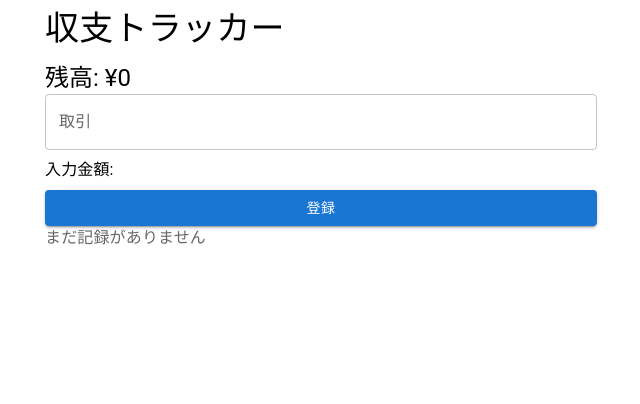
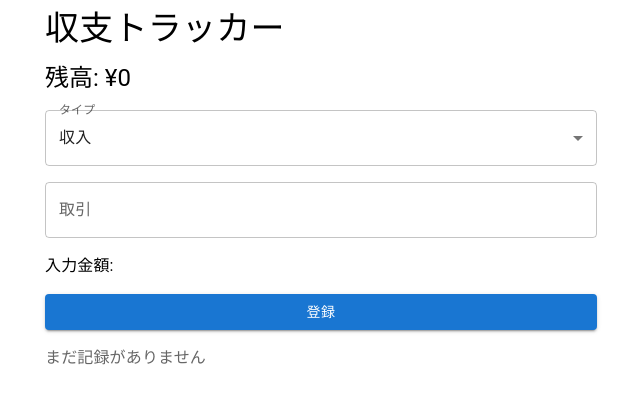
Before and after one commit to Reises/TransactionForm, a React (Vite) app: page / in a window 1280 px wide. Shown: the top 404 px of the page, without its empty margins (319-959 px from the left). Built offline with nearby package versions, Linux system fonts and the light colour scheme.

Commit message:
収入/支出の項目の追加

```diff
--- a/src/App.jsx
+++ b/src/App.jsx
@@ -1,21 +1,23 @@
 import { useState } from "react";
-import { Container, Typography, Box } from "@mui/material";
+import { Container, Typography, Box, Stack } from "@mui/material";
 import TransactionForm from './components/TransactionForm.jsx'
 import TransactionList from "./components/TransactionList.jsx";
 
 function App() {
   const [transactions, setTransactions] = useState([]);
   const [amount, setAmount] = useState('');
+  const [type, setType] = useState('income'); //  収支管理
   const [totalAmount, setTotalAmount] = useState(0);
   const [errorMessage, setErrorMessage] = useState(''); // エラーメッセージ用のstate
 
-  const handleAddTransaction = (parseAmount) => {
+  const handleAddTransaction = ({amount, type}) => {
+    const adjustedAmount = type === "expense" ? -amount : amount
     //  登録処理
     setTransactions([
       ...transactions,
-      {id: Date.now(), amount: parseAmount, date: new Date().toLocaleDateString()}
+      {id: Date.now(), amount: adjustedAmount, date: new Date().toLocaleDateString(), type}
     ]);
-      setTotalAmount(prevAmount => prevAmount + parseAmount)
+      setTotalAmount(prevAmount => prevAmount + adjustedAmount)
   }
 
   //  削除処理
@@ -29,11 +31,11 @@ function App() {
       <Typography variant="h4" gutterBottom>
         収支トラッカー
       </Typography>
-      <Box>
-        <Typography variant="h5">残高: ¥{totalAmount}</Typography>
-      </Box>
-      <TransactionForm onAdd={handleAddTransaction} amount={amount} setAmount={setAmount} errorMessage={errorMessage} setErrorMessage={setErrorMessage} />
+      <Stack spacing={2}>
+      <Box><Typography variant="h5">残高: ¥{totalAmount}</Typography></Box>
+      <TransactionForm onAdd={handleAddTransaction} amount={amount} setAmount={setAmount} errorMessage={errorMessage} setErrorMessage={setErrorMessage} type={type} setType={setType} />
       <TransactionList items={transactions} onRemove={handleRemoveTransaction} />
+      </Stack>
     </Container>
   );
 }
--- a/src/components/TransactionForm.jsx
+++ b/src/components/TransactionForm.jsx
@@ -1,6 +1,6 @@
-import { Button, TextField, Typography, Stack, Alert } from "@mui/material";
+import { Button, TextField, Typography, Stack, Alert, Select, InputLabel, FormControl, MenuItem } from "@mui/material";
 
-export default function TransactionForm({onAdd, amount, setAmount, errorMessage, setErrorMessage}) {  //  親から子に渡されたpropsはオブジェクトなので分割代入でかくとそのまま使えるprops.onAddと書かなくていい
+export default function TransactionForm({onAdd, amount, setAmount, errorMessage, setErrorMessage, type, setType}) {  //  親から子に渡されたpropsはオブジェクトなので分割代入でかくとそのまま使えるprops.onAddと書かなくていい
     //  登録処理
     const handleRegister = () => {
         const parsedAmount = parseFloat(amount);
@@ -8,17 +8,26 @@ export default function TransactionForm({onAdd, amount, setAmount, errorMessage,
             setErrorMessage('学習時間が入力されていません。')
             return;
         }
-        onAdd(parsedAmount); // 親で定義した関数を呼び出すので親に渡すことができる
+        onAdd({ amount: parsedAmount, type}); // 親で定義した関数を呼び出すので親に渡すことができる
         setAmount("");
+        setType("income");  //  初期化
         setErrorMessage('');
     };
     return (
         <>
-            <Stack spacing={1}>
+            <Stack spacing={2}>
+                {/* タイプ選択 */}
+                <FormControl fullWidth>
+                    <InputLabel>タイプ</InputLabel>
+                    <Select value={type} onChange={(e) => setType(e.target.value)}>
+                        <MenuItem value="income">収入</MenuItem>
+                        <MenuItem value="expense">支出</MenuItem>
+                    </Select>
+                </FormControl>
+
+                {/* 金額入力 */}
                 <TextField label="取引" margin="normal" value={amount} onChange={e => setAmount(e.target.value)} />
-                <Typography variant="body1">
-                    入力金額:{amount}
-                </Typography>
+                <Typography variant="body1">入力金額:{amount}</Typography>
                 <Button variant="contained" color="primary" onClick={handleRegister}>登録</Button>
                 {/* <Alert>{errorMessage}</Alert> */}
                 {/* エラーメッセージがあるときだけ表示 */}
--- a/src/components/TransactionList.jsx
+++ b/src/components/TransactionList.jsx
@@ -13,7 +13,7 @@ export default function TransactionList({ items, onRemove }) {
                     <List>
                         {items.map(item => (
                             <ListItem key={item.id}>
-                                <ListItemText primary={`金額:${item.amount} 日付:(${item.date})`} />
+                                <ListItemText primary={`金額:${item.amount} (${item.type === "income" ? "収入" : "支出"}) 日付:(${item.date})`} />
                                 <IconButton onClick={() => onRemove(item.id, item.amount)} aria-label="削除"><DeleteIcon /></IconButton>
                             </ListItem>
                         ))}
```
